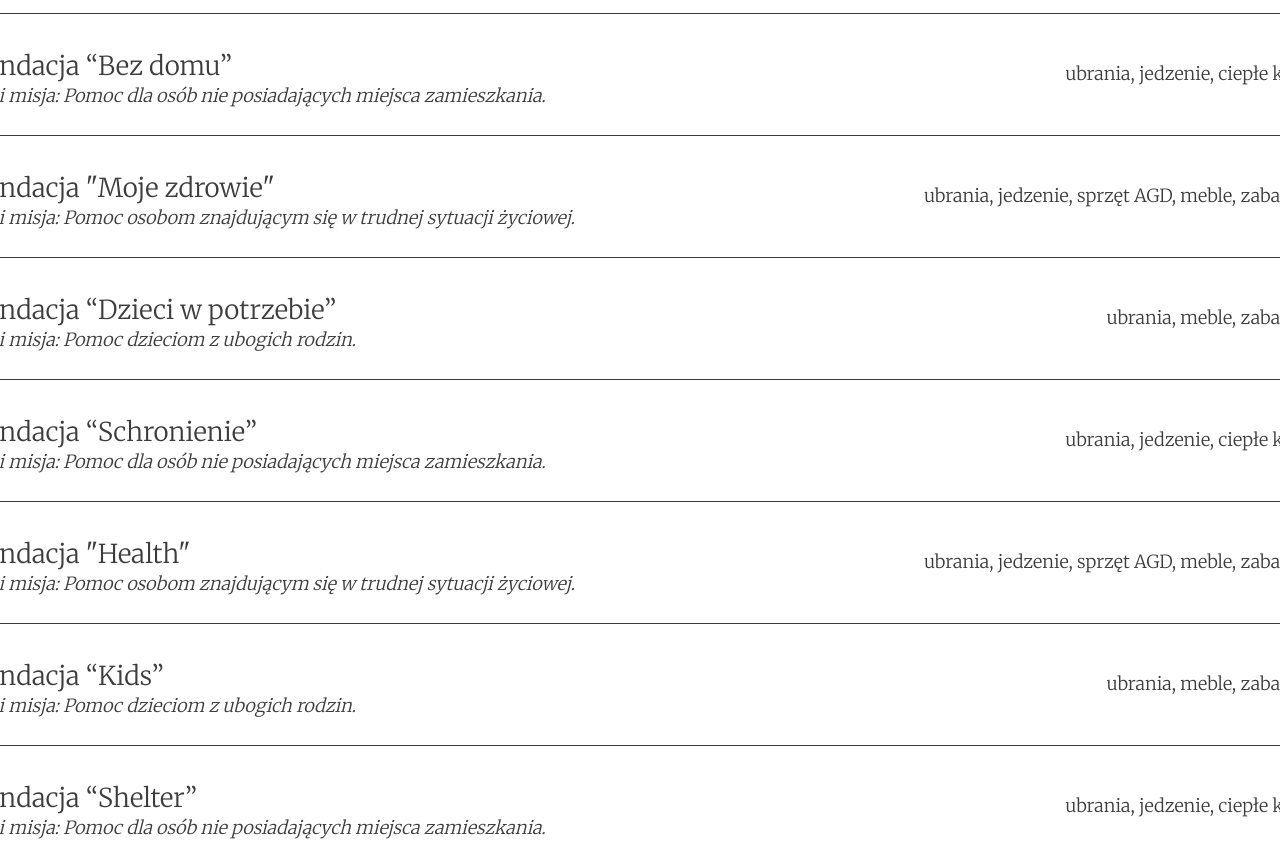
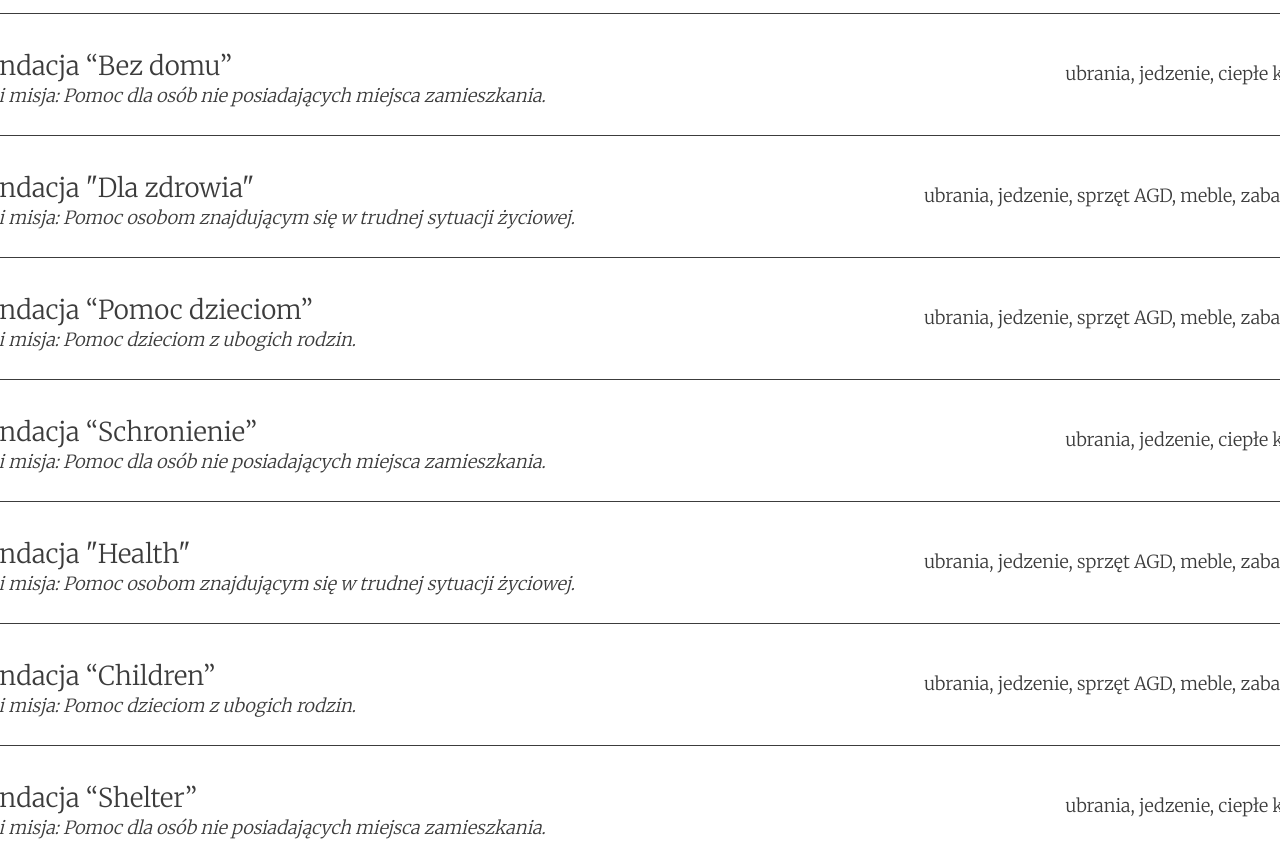
Before and after one commit to MartynaMorawiec/Donate_items_project, a React (Create React App) app in the folder donate-app/: page / in a window 1280 px wide. Shown: the part 3160-4027 px from the top of the page. Built offline with nearby package versions, Linux system fonts and the light colour scheme.

Commit message:
Foundations component map added

```diff
--- /dev/null
+++ b/donate-app/src/components/Info/Foundations.jsx
@@ -0,0 +1,76 @@
+import React from "react";
+
+const Foundations = () => {
+  return (
+    <div>
+      <div className="help">
+        <p className="help__description">
+          W naszej bazie znajdziesz listę zweryfikowanych Fundacji, z którymi
+          współpracujemy. Możesz sprawdzić czym się zajmują, komu pomagają i
+          czego potrzebują.
+        </p>
+      </div>
+      {foundations.map((element) => {
+        return (
+          <div className="help__content" key={element.title}>
+            <div>
+              <h4 className="help__title">{element.title}</h4>
+              <p className="help__text">{element.text}</p>
+            </div>
+            <div className="help__details">{element.details}</div>
+          </div>
+        );
+      })}
+    </div>
+  );
+};
+
+const foundations = [
+  {
+    title: 'Fundacja "Dbam o zdrowie"',
+    text: "Cel i misja: Pomoc osobom znajdującym się w trudnej sytuacji życiowej.",
+    details: "ubrania, jedzenie, sprzęt AGD, meble, zabawki",
+  },
+  {
+    title: "Fundacja “Dla dzieci”",
+    text: "Cel i misja: Pomoc dzieciom z ubogich rodzin.",
+    details: " ubrania, jedzenie, sprzęt AGD, meble, zabawki",
+  },
+  {
+    title: "Fundacja “Bez domu”",
+    text: " Cel i misja: Pomoc dla osób nie posiadających miejsca zamieszkania.",
+    details: "ubrania, jedzenie, ciepłe koce",
+  },
+  {
+    title: 'Fundacja "Dla zdrowia"',
+    text: "Cel i misja: Pomoc osobom znajdującym się w trudnej sytuacji życiowej.",
+    details: "ubrania, jedzenie, sprzęt AGD, meble, zabawki",
+  },
+  {
+    title: "Fundacja “Pomoc dzieciom”",
+    text: "Cel i misja: Pomoc dzieciom z ubogich rodzin.",
+    details: " ubrania, jedzenie, sprzęt AGD, meble, zabawki",
+  },
+  {
+    title: "Fundacja “Schronienie”",
+    text: " Cel i misja: Pomoc dla osób nie posiadających miejsca zamieszkania.",
+    details: "ubrania, jedzenie, ciepłe koce",
+  },
+  {
+    title: 'Fundacja "Health"',
+    text: "Cel i misja: Pomoc osobom znajdującym się w trudnej sytuacji życiowej.",
+    details: "ubrania, jedzenie, sprzęt AGD, meble, zabawki",
+  },
+  {
+    title: "Fundacja “Children”",
+    text: "Cel i misja: Pomoc dzieciom z ubogich rodzin.",
+    details: " ubrania, jedzenie, sprzęt AGD, meble, zabawki",
+  },
+  {
+    title: "Fundacja “Shelter”",
+    text: " Cel i misja: Pomoc dla osób nie posiadających miejsca zamieszkania.",
+    details: "ubrania, jedzenie, ciepłe koce",
+  },
+];
+
+export default Foundations;
--- a/donate-app/src/components/Info/Fundations.jsx
+++ /dev/null
@@ -1,107 +0,0 @@
-import React from "react";
-
-const Fundations = () => {
-  return (
-    <>
-      <div className="help">
-        <p className="help__description">
-          W naszej bazie znajdziesz listę zweryfikowanych Fundacji, z którymi
-          współpracujemy. Możesz sprawdzić czym się zajmują, komu pomagają i
-          czego potrzebują.
-        </p>
-      </div>
-      <div className="help__content">
-        <div>
-          <h4 className="help__title">Fundacja "Dbam o zdrowie"</h4>
-          <p className="help__text">
-            Cel i misja: Pomoc osobom znajdującym się w trudnej sytuacji
-            życiowej.
-          </p>
-        </div>
-        <div className="help__details">
-          ubrania, jedzenie, sprzęt AGD, meble, zabawki
-        </div>
-      </div>
-      <div className="help__content">
-        <div>
-          <h4 className="help__title">Fundacja “Dla dzieci”</h4>
-          <p className="help__text">
-            Cel i misja: Pomoc dzieciom z ubogich rodzin.
-          </p>
-        </div>
-        <div className="help__details">ubrania, meble, zabawki</div>
-      </div>
-      <div className="help__content">
-        <div>
-          <h4 className="help__title">Fundacja “Bez domu”</h4>
-          <p className="help__text">
-            Cel i misja: Pomoc dla osób nie posiadających miejsca zamieszkania.
-          </p>
-        </div>
-        <div className="help__details">ubrania, jedzenie, ciepłe koce</div>
-      </div>
-      <div className="help__content">
-        <div>
-          <h4 className="help__title">Fundacja "Moje zdrowie"</h4>
-          <p className="help__text">
-            Cel i misja: Pomoc osobom znajdującym się w trudnej sytuacji
-            życiowej.
-          </p>
-        </div>
-        <div className="help__details">
-          ubrania, jedzenie, sprzęt AGD, meble, zabawki
-        </div>
-      </div>
-      <div className="help__content">
-        <div>
-          <h4 className="help__title">Fundacja “Dzieci w potrzebie”</h4>
-          <p className="help__text">
-            Cel i misja: Pomoc dzieciom z ubogich rodzin.
-          </p>
-        </div>
-        <div className="help__details">ubrania, meble, zabawki</div>
-      </div>
-      <div className="help__content">
-        <div>
-          <h4 className="help__title">Fundacja “Schronienie”</h4>
-          <p className="help__text">
-            Cel i misja: Pomoc dla osób nie posiadających miejsca zamieszkania.
-          </p>
-        </div>
-        <div className="help__details">ubrania, jedzenie, ciepłe koce</div>
-      </div>
-      <div className="help__content">
-        <div>
-          <h4 className="help__title">Fundacja "Health"</h4>
-          <p className="help__text">
-            Cel i misja: Pomoc osobom znajdującym się w trudnej sytuacji
-            życiowej.
-          </p>
-        </div>
-        <div className="help__details">
-          ubrania, jedzenie, sprzęt AGD, meble, zabawki
-        </div>
-      </div>
-      <div className="help__content">
-        <div>
-          <h4 className="help__title">Fundacja “Kids”</h4>
-          <p className="help__text">
-            Cel i misja: Pomoc dzieciom z ubogich rodzin.
-          </p>
-        </div>
-        <div className="help__details">ubrania, meble, zabawki</div>
-      </div>
-      <div className="help__content">
-        <div>
-          <h4 className="help__title">Fundacja “Shelter”</h4>
-          <p className="help__text">
-            Cel i misja: Pomoc dla osób nie posiadających miejsca zamieszkania.
-          </p>
-        </div>
-        <div className="help__details">ubrania, jedzenie, ciepłe koce</div>
-      </div>
-    </>
-  );
-};
-
-export default Fundations;
--- a/donate-app/src/components/Info/Info.jsx
+++ b/donate-app/src/components/Info/Info.jsx
@@ -1,6 +1,6 @@
 import React from "react";
 import { ReactComponent as Decoration } from "../../assets/Decoration.svg";
-import Fundations from "./Fundations";
+import Foundations from "./Foundations";
 
 const Info = () => {
   return (
@@ -19,7 +19,7 @@ const Info = () => {
             <br /> zbiórkom
           </li>
         </nav>
-        <Fundations />
+        <Foundations />
       </section>
     </>
   );
--- a/donate-app/src/scss/main.scss
+++ b/donate-app/src/scss/main.scss
@@ -7,4 +7,4 @@
 @import "../scss/components-styles/steps.styles.scss";
 @import "../scss/components-styles/about.styles.scss";
 @import "../scss/components-styles/info.styles.scss";
-@import "../scss/components-styles/fundations.styles.scss";
+@import "../scss/components-styles/foundations.styles.scss";
```
Also changed, not shown: donate-app/src/scss/components-styles/foundations.styles.scss (added), donate-app/src/scss/components-styles/fundations.styles.scss (deleted).
